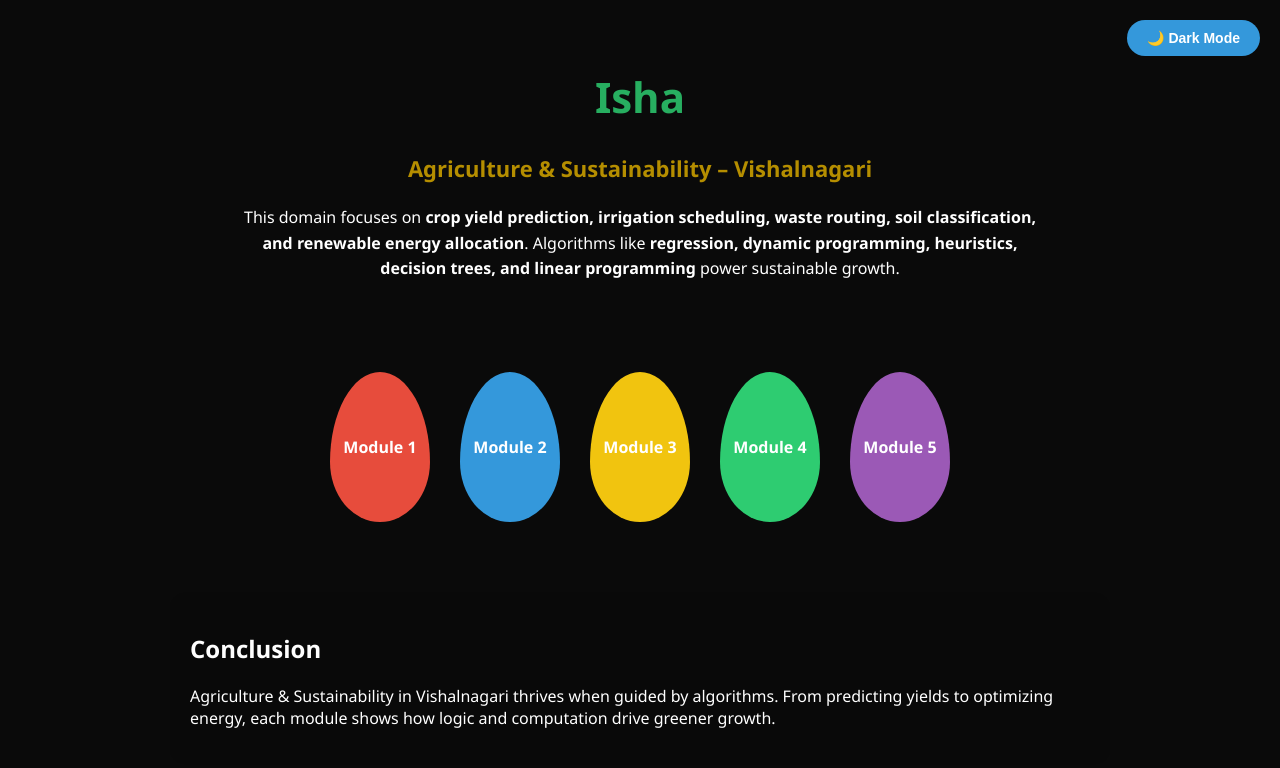
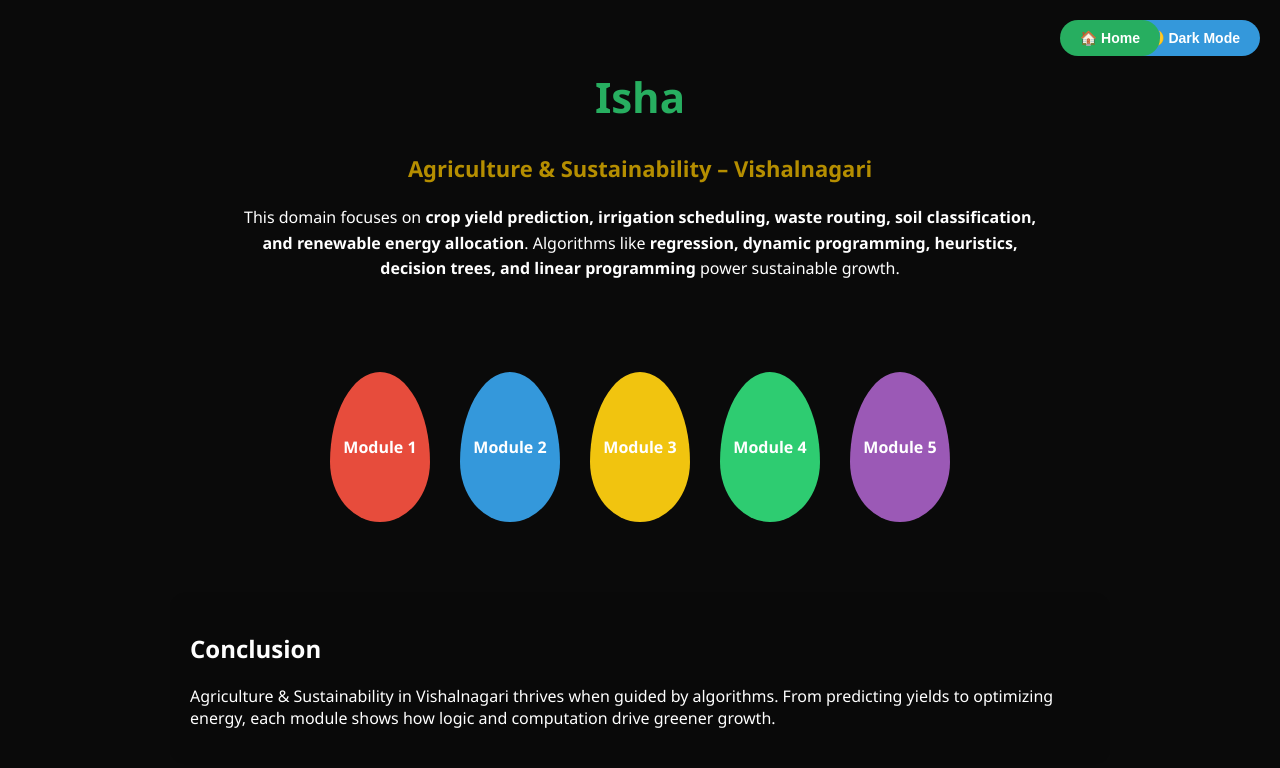
Before and after one commit to 03sanmathi-kh/CityProject.github.io, a plain HTML site: page isha_port.html in a window 1280 px wide. Drawn offline with Linux system fonts and the light colour scheme.

Commit message:
Update isha_port.html

```diff
--- a/isha_port.html
+++ b/isha_port.html
@@ -17,6 +17,11 @@
     .theme-toggle { position:fixed; top:20px; right:20px; padding:10px 20px;
       border:none; border-radius:25px; cursor:pointer; font-size:14px; font-weight:600;
       background:#3498db; color:#fff; }
+
+    /* Back to Home button styled similarly */
+    .home-button { position:fixed; top:20px; right:120px; padding:10px 20px;
+      border:none; border-radius:25px; cursor:pointer; font-size:14px; font-weight:600;
+      background:#27ae60; color:#fff; }
 
     .droplet-container { display:flex; flex-wrap:wrap; justify-content:center; gap:30px; padding:30px; }
     .droplet { width:100px; height:150px; border-radius:50% 50% 50% 50% / 60% 60% 40% 40%;
@@ -50,6 +55,7 @@
 <body class="dark">
 
 <button class="theme-toggle" onclick="toggleTheme()">🌙 Dark Mode</button>
+<button class="home-button" onclick="goHome()">🏠 Home</button>
 
 <header>
   <h1>Isha</h1>
```
